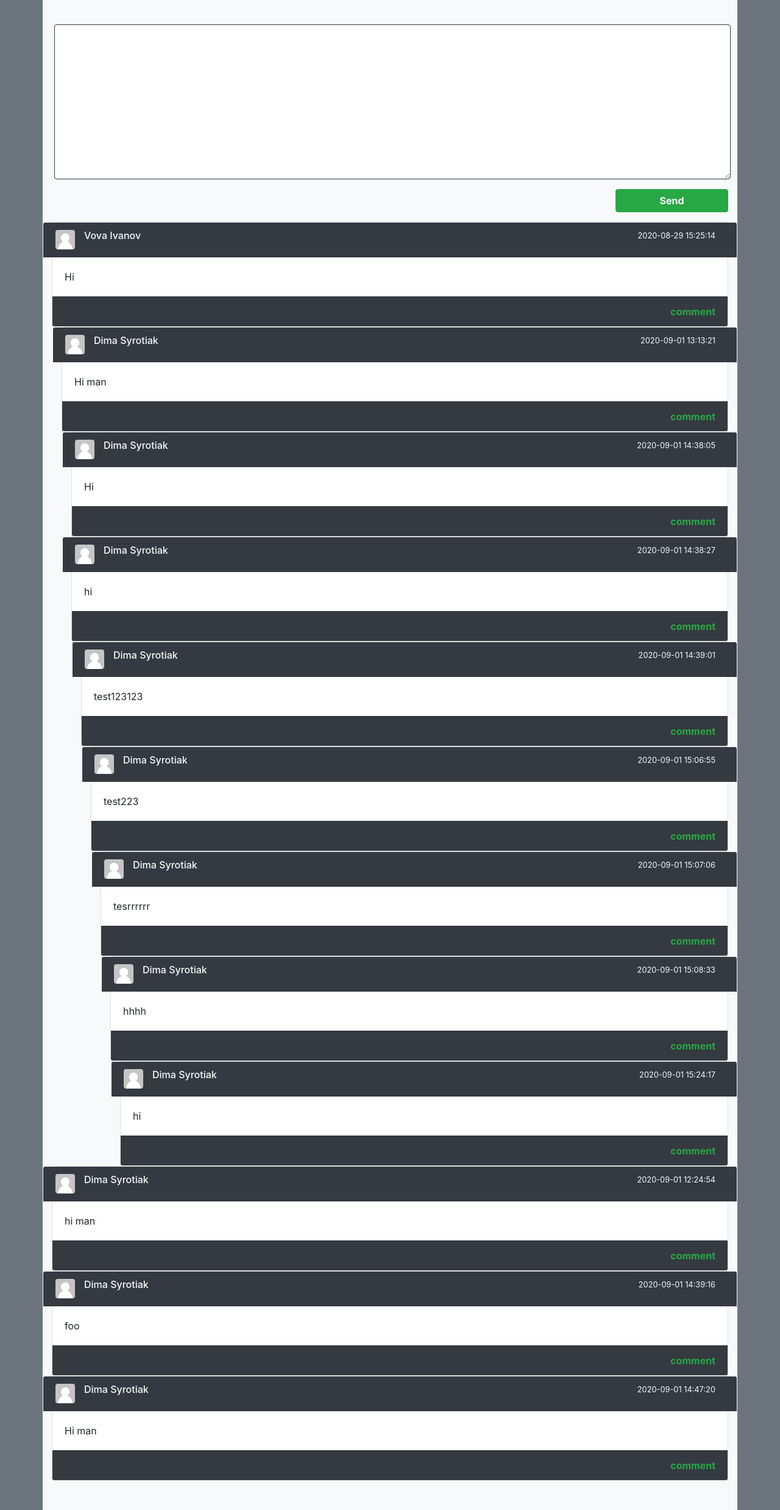
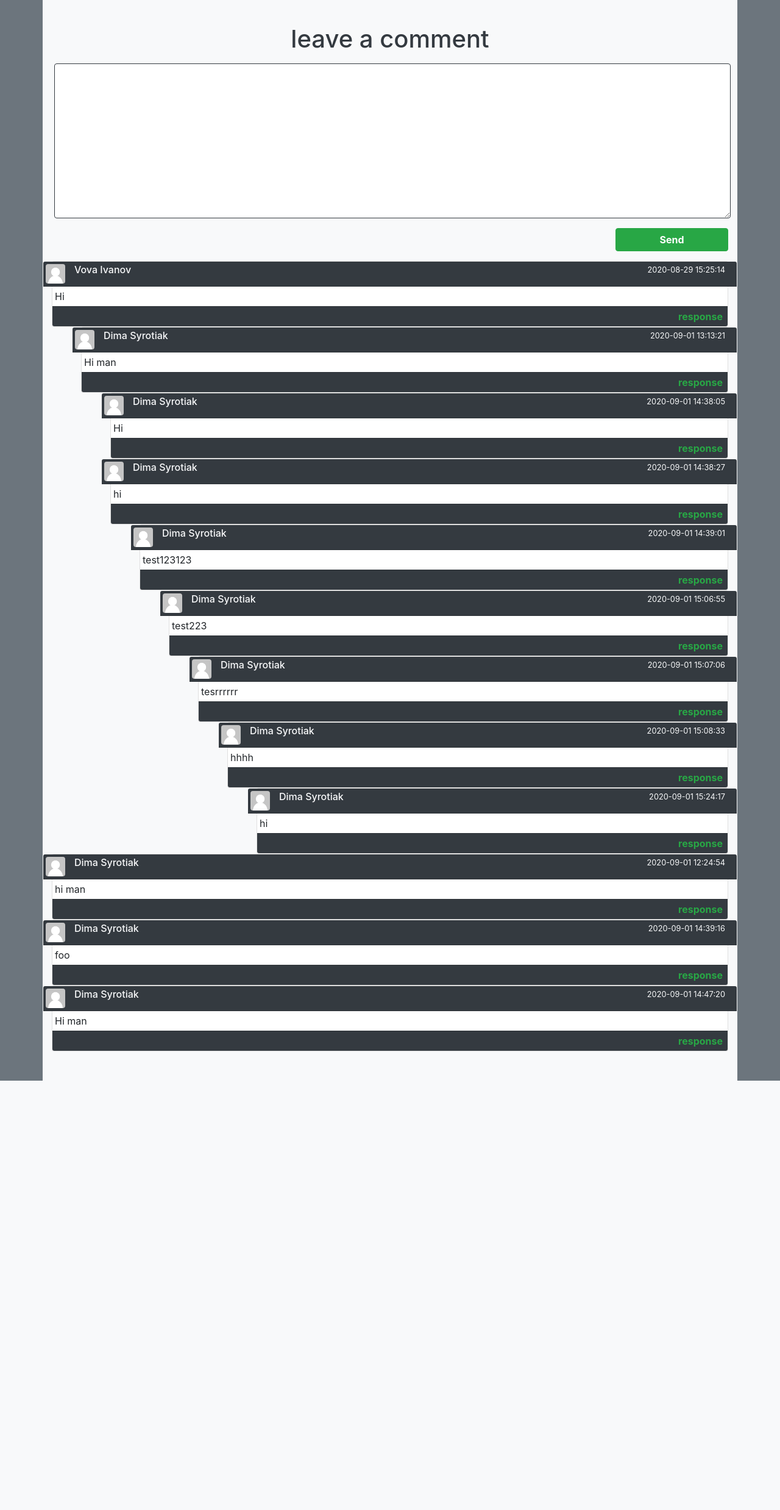
Before and after one commit to xCasellx/mission, a PHP site: the page made by сomments-page.php in a window 1280 px wide. Shown: the part 56-2532 px from the top of the page at 61% size. After the commit the page ends 1828 px from the top, so only its background shows below. Run offline with PHP 8.4, Linux system fonts and the light colour scheme; a user stored in the database is signed in; data comes from the database, SQL or seed files in the repository.

Commit message:
upd edit data

```diff
--- a/block/header.php
+++ b/block/header.php
@@ -1,7 +1,7 @@
 <!DOCTYPE html>
     <html lang="en">
         <haed>
-            <link rel="stylesheet" href="../css/style.css?v=3.0"  type="text/css">
+            <link rel="stylesheet" href="../css/style.css?v=1.0"  type="text/css">
             <meta charset="UTF-8">
             <title>CABINET</title>
             <script src="https://ajax.googleapis.com/ajax/libs/jquery/2.2.0/jquery.min.js"></script>
--- a/css/style.css
+++ b/css/style.css
@@ -2,3 +2,7 @@
     display: none;
     text-decoration: none;
 }
+.input-edit{
+    max-width:300px;
+    margin-left: 50px;
+}
--- a/js/comment.js
+++ b/js/comment.js
@@ -8,16 +8,16 @@ $(document).ready(function() {
         $.post('/module/comment_add.php',
             {   comment: text });
     });
+    let comment_id;
     $(document).on("click",".comment_id",function () {
-        let comment_id = $(this).attr('id');
+        comment_id = $(this).attr('id');
+    });
     $(document).on("click","#modal_button",function () {
         let text = $("#modal_comment").val();
         $.post('/module/comment_add.php',
             {   comment: text,
                 comment_id: comment_id
             },document.location.reload(true));
-
-        })
     });
     return false;
 })
--- a/module/comment_load.php
+++ b/module/comment_load.php
@@ -21,7 +21,7 @@
             $user=$db->query("SELECT * FROM `user` WHERE `id`= '$user_id'");
             $user_data=$user->fetch_assoc();
             $comment=$com["id"];
-            echo "<div class='ml-3 comment'>";
+            echo "<div class='ml-5 comment'>";
             comment($user_data["first_name"],$user_data["second_name"],$com["text"],$com["date"],$comment);
             PrintComment($comment);
             echo '</div>';
@@ -30,19 +30,19 @@
 
     function comment($first_name,$second_name,$text,$date,$id_comment){
         echo "
-            <div class='card '>
-                <div class='card-header bg-dark text-light row' >
+            <div class='card p-0'>
+                <div class=' p-1 card-header bg-dark text-light row' >
                     <div class='col-1 p-0' style='max-width: 32px'>
                         <img class='rounded  img-fluid img' src='/image/nan.png' style='width: 32px;height: 32px;' alt=''>
                     </div>
                     <h6 class='col '>$first_name  $second_name</h6>
                     <small class='col text-right'>$date</small>
                 </div>
-                <div class='card-body'>
+                <div class='p-1 card-body'>
                    $text
                 </div>
-                <div class='card-footer bg-dark text-right'>
-                    <a href='#' class='text-success comment_id'id='$id_comment' data-toggle='modal' data-target='#myModal'><strong>comment</strong></a>
+                <div class='p-1 pr-2 m-0 card-footer bg-dark text-right'>
+                    <a href='#' class='m-0 p-0 text-success comment_id'id='$id_comment' data-toggle='modal' data-target='#myModal'><strong>response</strong></a>
                 </div>
             </div>
 
--- a/сomments-page.php
+++ b/сomments-page.php
@@ -1,5 +1,8 @@
 <?php require("include/check_auto.php");
       require("block/header.php");?>
+    <div>
+        <h1 class="text-center mb-3 text-dark">leave a comment</h1>
+    </div>
     <div>
         <form action="" method="post">
             <textarea class=" row  ml-1 form-control border-dark border" id="comment" name="text" rows="10" cols="70"></textarea>
```
Also changed, not shown: cabinet-page.php (+8 -7 lines), js/edit.js (+20 -4 lines), module/edit-data.php (+34 -2 lines). Lines whose indentation alone changed are shown as unchanged.
